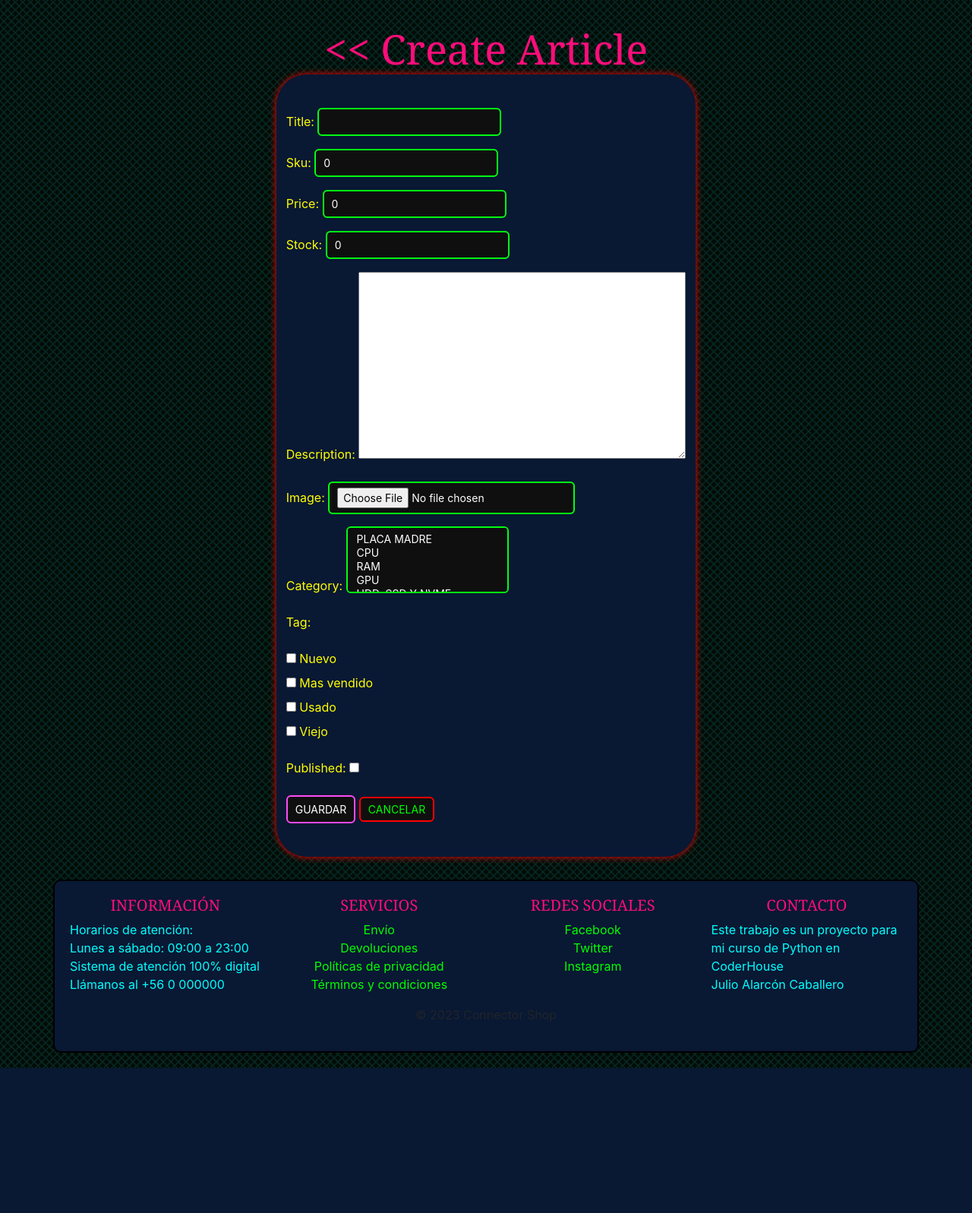
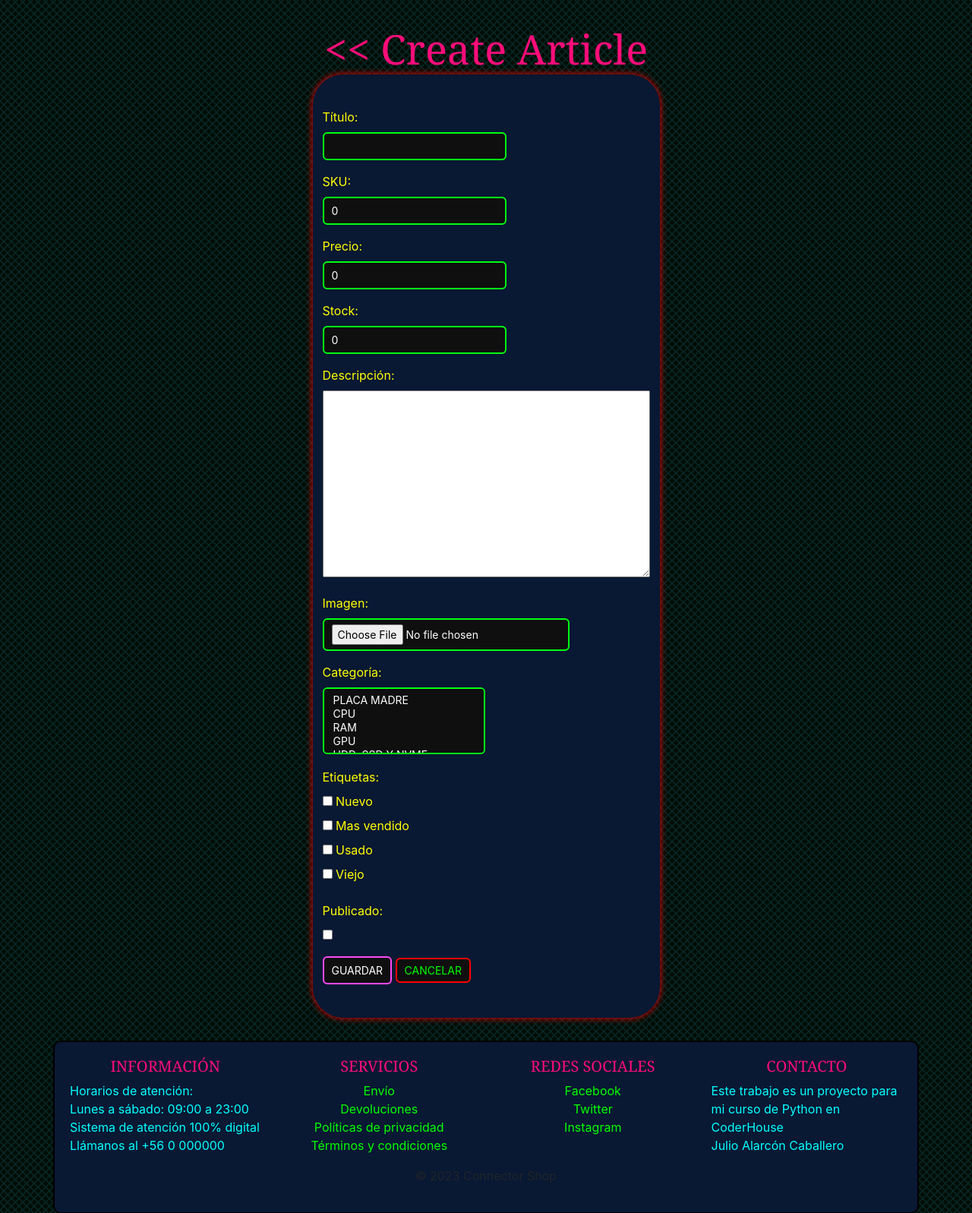
Before and after one commit to Julio-Alarcon/shop_django_proyecto, a Django app: page /article/new/ in a window 1280 px wide. Shown: the part 77-1674 px from the top of the page at 76% size. Before the commit the page ends 1483 px from the top, so only its background shows below. Run offline with Django 4.2, Linux system fonts and the light colour scheme; a user stored in the database is signed in; data comes from the database, SQL or seed files in the repository; both versions use the stored data as it was after the commit; some libraries are stand-ins or nearby versions.

Commit message:
Mejoras de visualizacion

```diff
--- a/connectorshop/templates/articles/article_edit.html
+++ b/connectorshop/templates/articles/article_edit.html
@@ -1,6 +1,6 @@
 {% extends 'base.html' %} {% block content %}
 <div class="button-center">
-	<a href="{% url 'article_list' %}"><h1> << {{ article.name }}</h1></a>
+	<a href="{% url 'article_list' %}"><h1> << {{ article.title }}</h1></a>
 </div>
 <div class="container-fluid centered">
 	<div class="card-edit">
--- a/connectorshop/templates/articles/article_list.html
+++ b/connectorshop/templates/articles/article_list.html
@@ -28,7 +28,7 @@
 						{% endfor %}
 					</td>
 					{% load humanize %}
-					<td class="text-20" style="max-width: 20px;">${{ article.price|floatformat:0|intcomma }} CLP</td>
+					<td class="text-20" style="max-width: 80px;">${{ article.price|floatformat:0|intcomma }} CLP</td>
 					<td>
 						<a href="{% url 'article_detail' article.id %}">Detalles</a></br>
 						<a href="{% url 'article_edit' article.id %}">Editar</a></br>
--- a/connectorshop/templates/articles/article_new.html
+++ b/connectorshop/templates/articles/article_new.html
@@ -7,8 +7,46 @@
 		<div class="row">
       <div class="card-body my-4 mx-2">
         <form method="post" enctype="multipart/form-data">
-          {% csrf_token %} {{ form.as_p }}
-          <button class="cyberpunk-button" type="submit">Guardar</button>
+          {% csrf_token %}
+          <form method="post" enctype="multipart/form-data">
+            {% csrf_token %}
+            <div class="form-group">
+              <label for="{{ form.title.id_for_label }}" class="my-label-class">Título:</label></br>
+              {{ form.title }}
+            </div>
+            <div class="form-group">
+              <label for="{{ form.sku.id_for_label }}" class="my-label-class">SKU:</label></br>
+              {{ form.sku }}
+            </div>
+            <div class="form-group">
+              <label for="{{ form.price.id_for_label }}" class="my-label-class">Precio:</label></br>
+              {{ form.price }}
+            </div>
+            <div class="form-group">
+              <label for="{{ form.stock.id_for_label }}" class="my-label-class">Stock:</label></br>
+              {{ form.stock }}
+            </div>
+            <div class="form-group">
+              <label for="{{ form.description.id_for_label }}" class="my-label-class">Descripción:</label></br>
+              {{ form.description }}
+            </div>
+            <div class="form-group">
+              <label for="{{ form.image.id_for_label }}" class="my-label-class">Imagen:</label></br>
+              {{ form.image }}
+            </div>
+            <div class="form-group">
+              <label for="{{ form.category.id_for_label }}" class="my-label-class">Categoría:</label></br>
+              {{ form.category }}
+            </div>
+            <div class="form-group">
+              <label for="{{ form.tag.id_for_label }}" class="my-label-class">Etiquetas:</label></br>
+              {{ form.tag }}
+            </div>
+            <div class="form-group">
+              <label for="{{ form.published.id_for_label }}" class="my-label-class">Publicado:</label></br>
+              {{ form.published }}
+            </div>
+            <button class="cyberpunk-button" type="submit">Guardar</button>
           <a class="cyberpunk-button-red"  href="{% url 'article_list' %}">Cancelar</a>
         </form>
       </div>
--- a/connectorshop/templates/base.html
+++ b/connectorshop/templates/base.html
@@ -24,7 +24,7 @@
 			<a class="navbar-brand text-orange" href="/products">CONNECTOR</a>
 			<a class="nav-link" href="/home">Inicio</a>
 			<a class="nav-link" href="/products">Productos</a>
-			<a class="nav-link" href="/contact">Contacto</a>
+			<a class="nav-link" href="#">Contacto</a>
 			<div class="dropdown ml-auto dropleft">
 				{% if request.user.is_authenticated %}
 				<button class="btn background-orange text-white bold"><i class="material-icons">shopping_cart</i></button>
```
Also changed, not shown: connectorshop/templates/articles/article_detail.html (+23 -8 lines), connectorshop/templates/products.html (+7 -15 lines), db.sqlite3.
